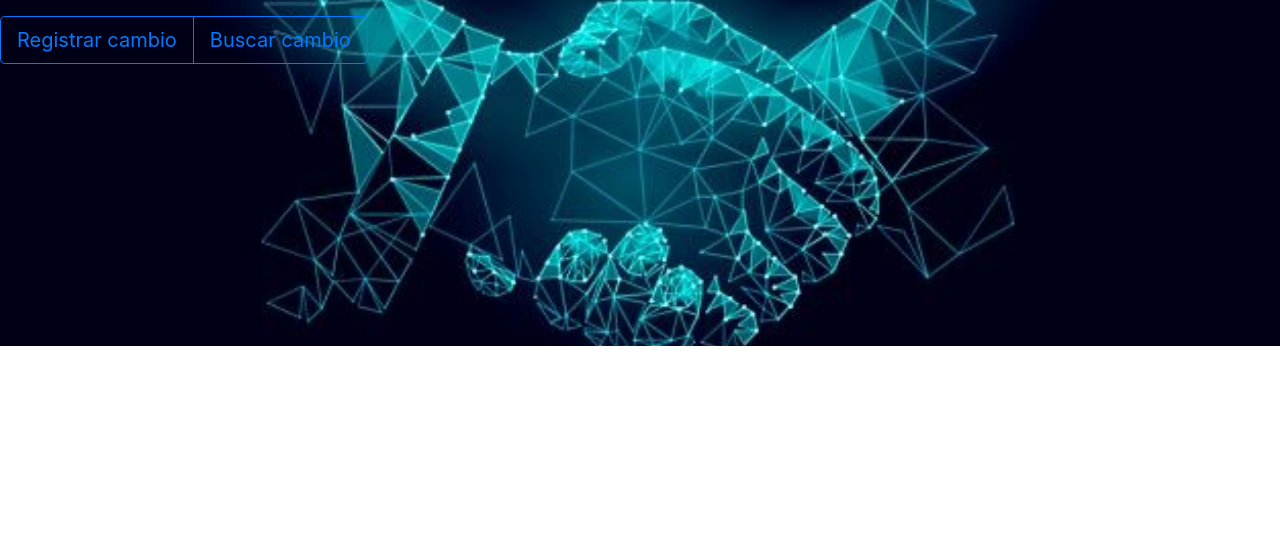
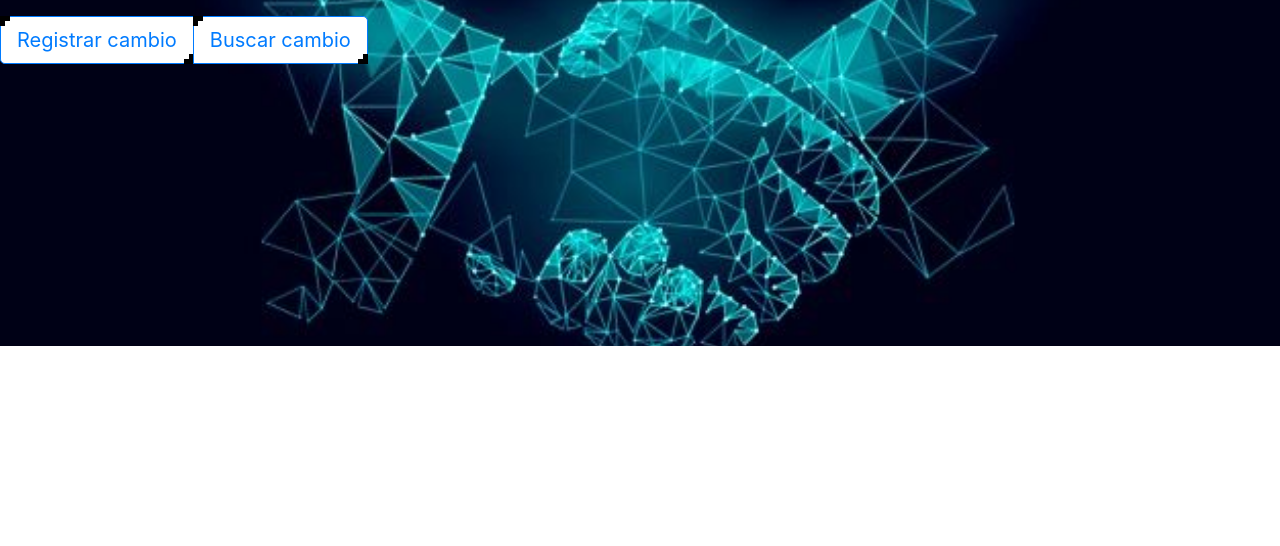
Before and after one commit to yaninacba/kambio2, a website: page index.html in a window 1280 px wide. Shown: the part 254-800 px from the top of the page. Drawn offline with nearby package versions, Linux system fonts and the light colour scheme.

Commit message:
Update index.css

```diff
--- a/index.css
+++ b/index.css
@@ -26,3 +26,57 @@
     background-color: transparent !important; /* Fondo transparente */
     box-shadow: none !important; /* Elimina la sombra */
 }
+
+
+.btn{
+
+cursor:pointer;
+  position:relative;
+  padding:10px 20px;
+  background:white;
+  font-size:28px;
+  border-top-right-radius:10px;
+  border-bottom-left-radius:10px;
+  transition:all 1s;
+  &:after,&:before{
+    content:" ";
+    width:10px;
+    height:10px;
+    position:absolute;
+    border :0px solid #fff;
+    transition:all 1s;
+    }
+  &:after{
+    top:-1px;
+    left:-1px;
+    border-top:5px solid black;
+    border-left:5px solid black;
+  }
+  &:before{
+    bottom:-1px;
+    right:-1px;
+    border-bottom:5px solid black;
+    border-right:5px solid black;
+  }
+  &:hover{
+    border-top-right-radius:0px;
+  border-bottom-left-radius:0px;
+    // background:rgba(0,0,0,.5);
+    // color:white;
+    &:before,&:after{
+
+      width:100%;
+      height:100%;
+      // border-color:white;
+    }
+  }
+}
+
+.data-container{
+  background:#ffebee;
+  height:100vh;
+  scale:2; // added just to get good view on preview
+  display:flex;
+  justify-content:center;
+  align-items:center;
+}
```
